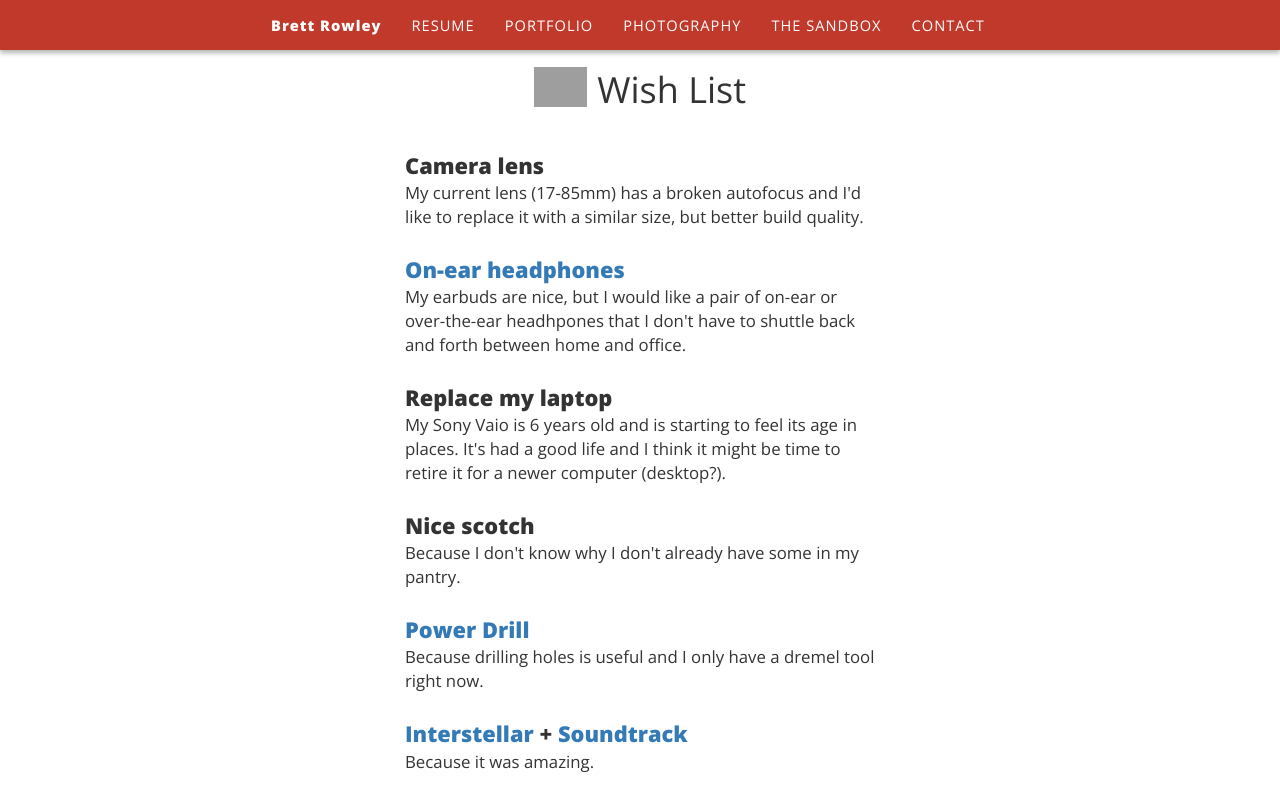
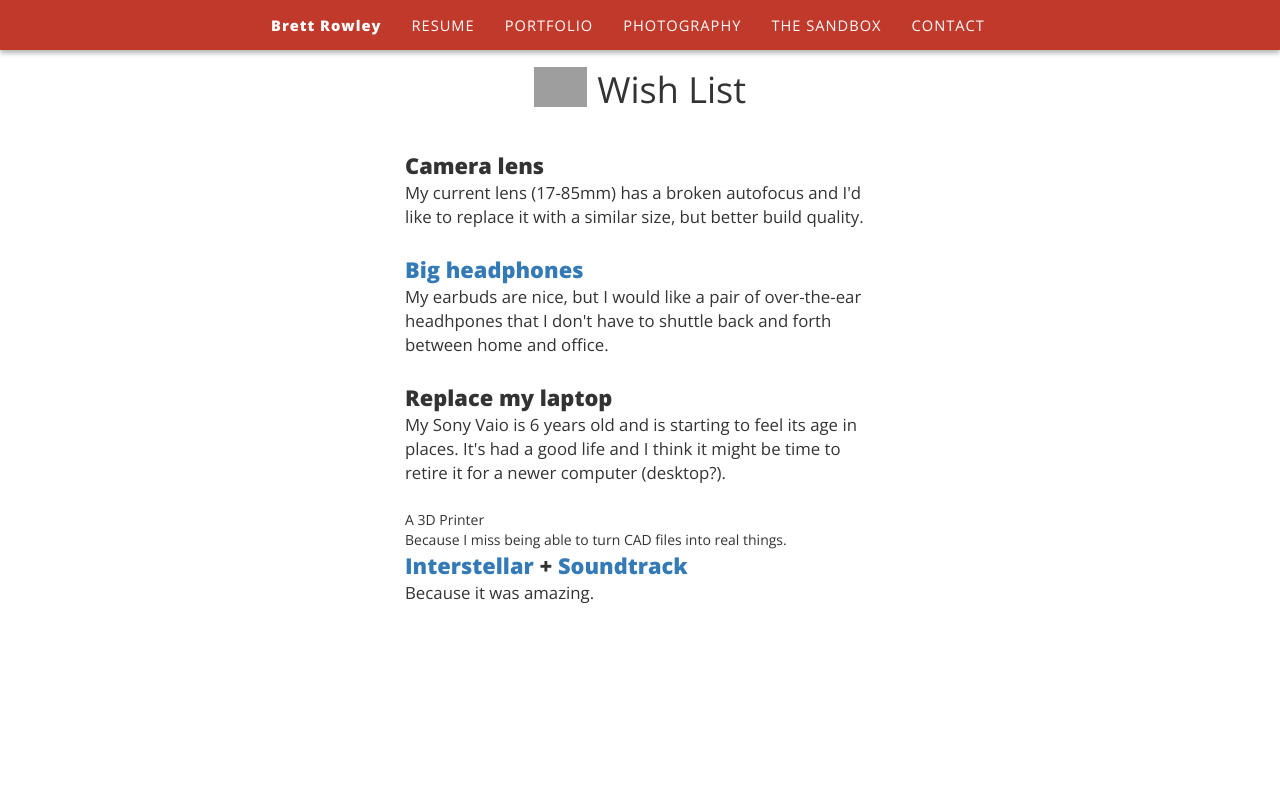
Before and after one commit to brettrowley/brettrowley.github.io, a Jekyll site: the page built from gifts/index.html, in a window 1280 px wide. Shown: the top 811 px of the page. Built offline with Jekyll 4.4.1, drawn with Linux system fonts in a browser that asks for light colours; some web fonts are replaced; grey boxes are pictures that could not be loaded.

Commit message:
Updated gift list

```diff
--- a/gifts/index.html
+++ b/gifts/index.html
@@ -16,10 +16,9 @@ title: Gifts
   <div id="wishlist" class="container" style="max-width: 500px; margin: 0 auto; text-align: left; margin-top: 30px">
 	  <ul>
 	  	<li><strong>Camera lens</strong><br>My current lens (17-85mm) has a broken autofocus and I'd like to replace it with a similar size, but better build quality.</li>
-	  	<li><strong><a href="http://www.klipsch.com/reference-on-ear/details">On-ear headphones</a></strong><br>My earbuds are nice, but I would like a pair of on-ear or over-the-ear headhpones that I don't have to shuttle back and forth between home and office.</li>
+	  	<li><strong><a href="http://www.klipsch.com/reference-on-ear/details">Big headphones</a></strong><br>My earbuds are nice, but I would like a pair of over-the-ear headhpones that I don't have to shuttle back and forth between home and office.</li>
 	  	<li><strong>Replace my laptop</strong><br>My Sony Vaio is 6 years old and is starting to feel its age in places. It's had a good life and I think it might be time to retire it for a newer computer (desktop?).</li>
-	  	<li><strong>Nice scotch</strong><br>Because I don't know why I don't already have some in my pantry.</li>
-	  	<li><strong><a href="http://www.amazon.com/Black-Decker-LDX172PK-7-2-Volt-Lithium-Ion/dp/B00C625KPA/ref=sr_1_9?ie=UTF8&qid=1432229496&sr=8-9&keywords=power+drill">Power Drill</a></strong><br>Because drilling holes is useful and I only have a dremel tool right now.</li>
+	  	<li<strong>A 3D Printer</strong><br>Because I miss being able to turn CAD files into real things.</li>
 	  	<li><strong><a href="http://www.amazon.com/Interstellar-Blu-ray-Matthew-McConaughey/dp/B00SI7GCJK/ref=sr_1_2?s=movies-tv&ie=UTF8&qid=1432229442&sr=1-2&keywords=interstellar">Interstellar</a> + <a href="http://www.amazon.com/Interstellar-Original-Motion-Picture-Soundtrack/dp/B00OTLFGDW/ref=sr_1_1?ie=UTF8&qid=1432229456&sr=8-1&keywords=interstellar+soundtrack">Soundtrack</a></strong><br>Because it was amazing.</li>
 	  </ul>
   </div>
```
